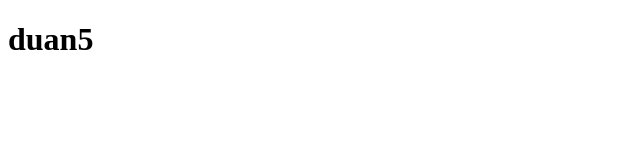
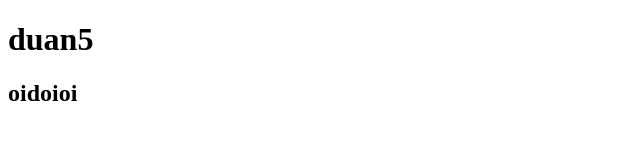
Before and after one commit to bientheduy/duan6, a plain HTML site: page index.html in a window 1280 px wide. Shown: the whole page, without its empty margins (0-640 px from the left). Drawn offline with Linux system fonts and the light colour scheme.

Commit message:
sua code lan 1

```diff
--- a/index.html
+++ b/index.html
@@ -7,5 +7,6 @@
   </head>
   <body>
     <h1>duan5</h1>
+    <h2>oidoioi</h2>
   </body>
 </html>
```
